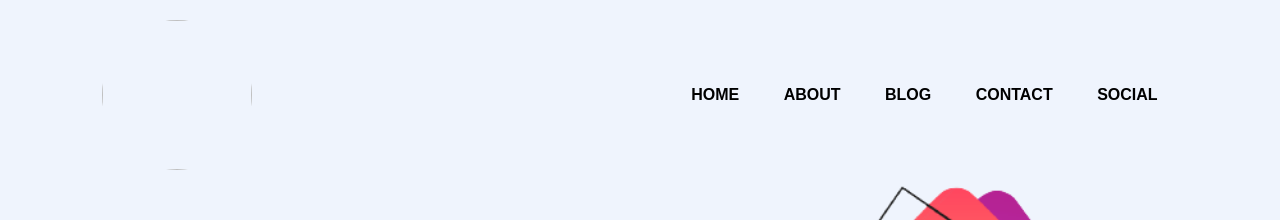
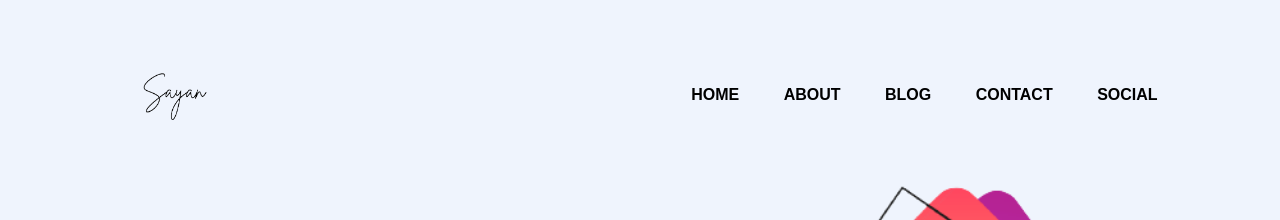
Before and after one commit to skrakshit/sayanportfolio, a plain HTML site: page index.html in a window 1280 px wide. Shown: the top 220 px of the page. Drawn offline with Linux system fonts and the light colour scheme.

Commit message:
Update index.html

```diff
--- a/index.html
+++ b/index.html
@@ -11,7 +11,7 @@
     <div class="hero">
 
         <nav>
-            <img src="logo.png" class="logo">
+            <img src="3.png" class="logo">
             <ul>
                 <li><a href="#">HOME</a></li>
                 <li><a href="new 1.html">ABOUT</a></li>
```
